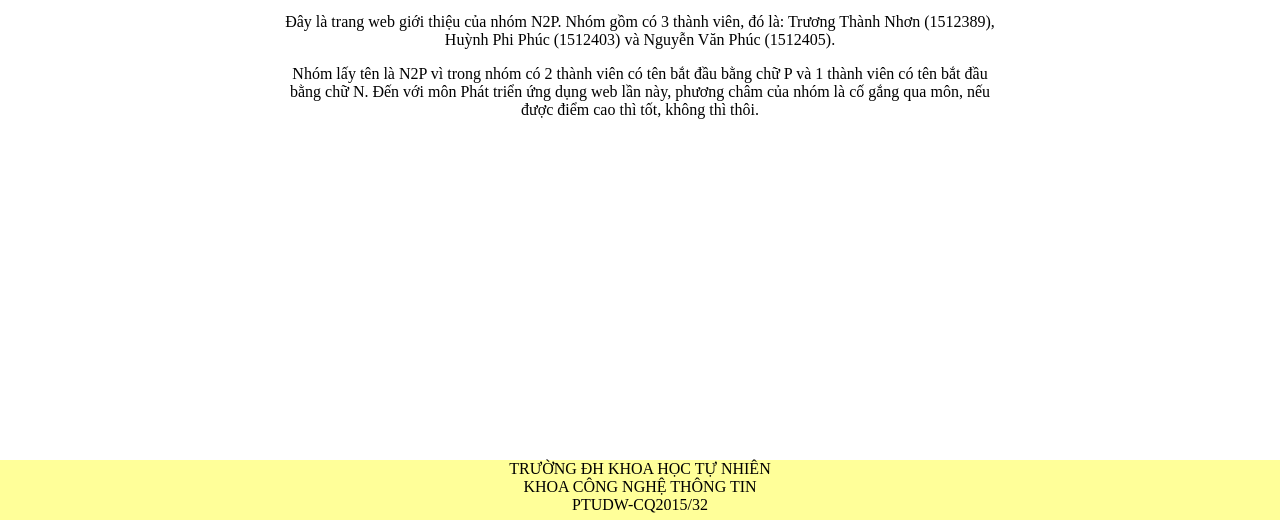
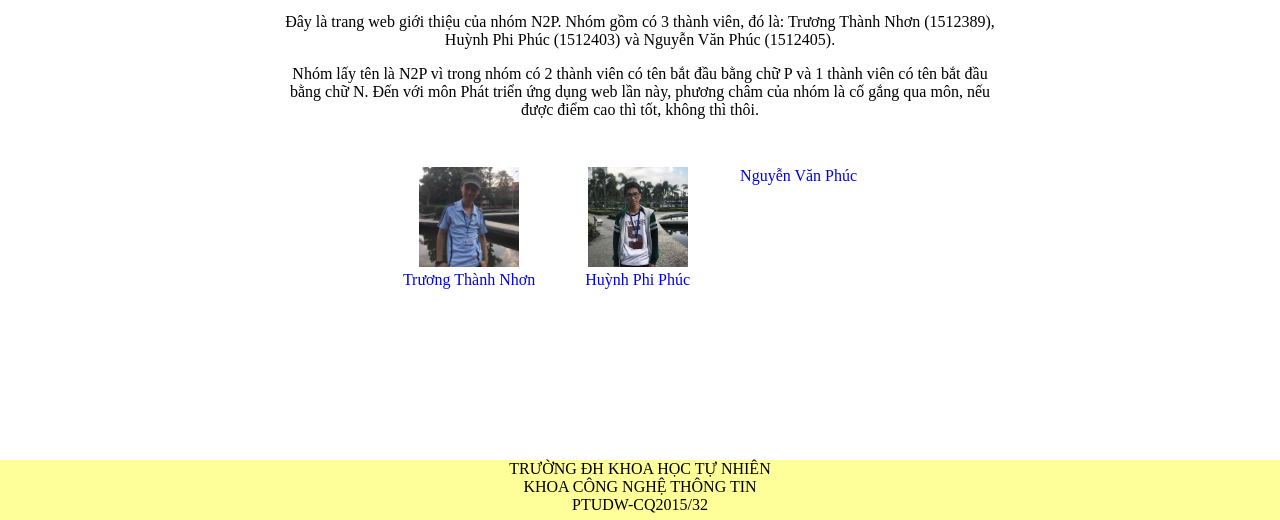
Before and after one commit to ttnhon/webprofile, a plain HTML site: page index.html in a window 1280 px wide. Shown: the part 280-800 px from the top of the page. Drawn offline with Linux system fonts and the light colour scheme.

Commit message:
Thêm ảnh thành viên

```diff
--- a/index.css
+++ b/index.css
@@ -1,13 +1,13 @@
 html,
 body {
-   margin:0;
-   padding:0;
-   height:100%;
+   margin: 0;
+   padding: 0;
+   height: 100%;
 }
 
 #container {
-   min-height:100%;
-   position:relative;
+   min-height: 100%;
+   position: relative;
 }
 
 #banner {
@@ -18,15 +18,45 @@ body {
 
 #main {
 	width: 720px;
-	padding:10px;
-	text-align: center;
-   	padding-bottom:60px;
+	padding: 10px;
+   	padding-bottom: 60px;
 	margin: 0 auto;
 }
 	#title {
+		text-align: center;
 		font-weight: bold;
 		font-size: 40px;
 	}
+	#content {
+		text-align: center;
+	}
+
+	#members {
+		float: right;
+		text-align: left;
+		left: -50%;
+		position: relative;
+		padding-bottom: 110px;
+		padding: 10px;
+	}
+		#members ul {
+			margin: 0;
+			padding: 0;
+			list-style: none;
+			position: relative;
+			left: 50%;
+		}
+		#members li {
+			float: left;
+			position: relative;
+		}
+		#members a {
+			text-decoration: none;
+    		margin: 20px;
+    		float: left;
+    		padding: 2px 5px;
+    		text-align: center;
+		}
 
 #footer {
 	text-align: center;
--- a/index.html
+++ b/index.html
@@ -21,7 +21,13 @@
 					Nhóm lấy tên là N2P vì trong nhóm có 2 thành viên có tên bắt đầu bằng chữ P và 1 thành viên có tên bắt đầu bằng chữ N. Đến với môn Phát triển ứng dụng web lần này, phương châm của nhóm là cố gắng qua môn, nếu được điểm cao thì tốt, không thì thôi.
 				</p>
 			</div>
-			<div id="members"></div>
+			<div id="members">
+				<ul>
+					<li><a href="#"><img src="images/ttnhon.jpg" style='height: 100px; width: 100px'><br>Trương Thành Nhơn</a></li>
+					<li><a href="#"><img src="images/hpphuc.jpg" style='height: 100px; width: 100px'><br>Huỳnh Phi Phúc</a></li>
+					<li><a href="#">Nguyễn Văn Phúc</a></li>
+				</ul>
+			</div>
 		</div>
 		<div id="footer">TRƯỜNG ĐH KHOA HỌC TỰ NHIÊN <br> KHOA CÔNG NGHỆ THÔNG TIN <br> PTUDW-CQ2015/32</div>
 	</div>
```
Also changed, not shown: images/Banner_img.gif (deleted), images/hpphuc.jpg (added), images/ttnhon.jpg (added).
